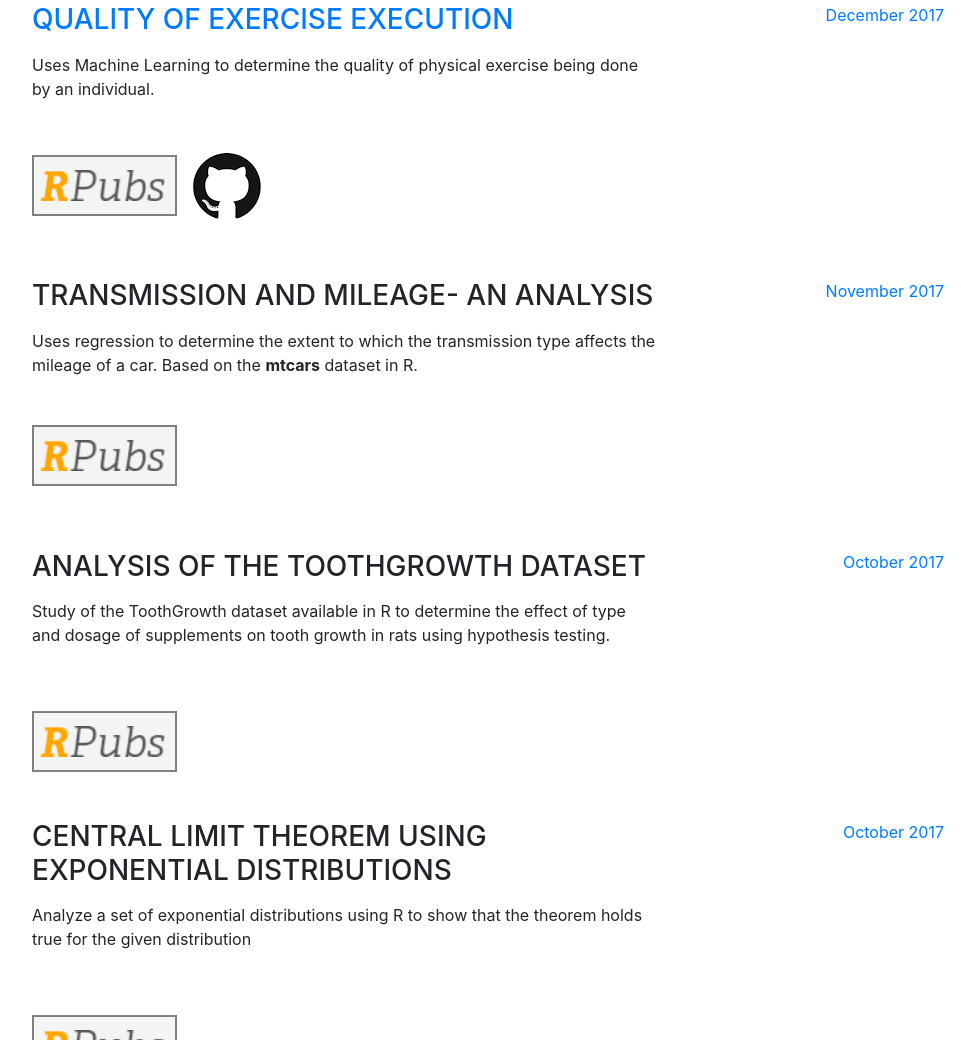
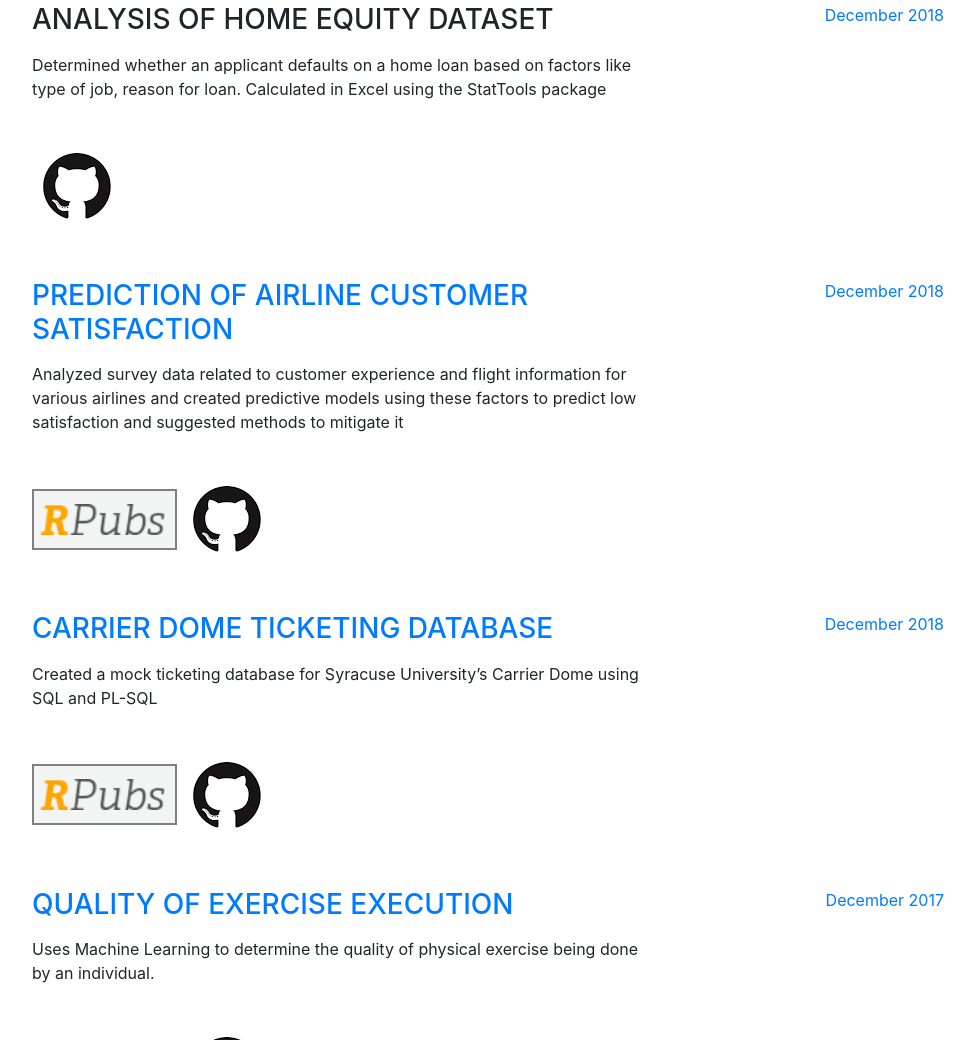
Before and after one commit to Eashani/eashani.github.io, a website with bundled scripts: page index.html in a window 1280 px wide. Shown: the part 931-1971 px from the top of the page, without its empty margins (288-1263 px from the left). Built offline with nearby package versions, Linux system fonts and the light colour scheme; a web font is replaced by a local one.

Commit message:
added projects

```diff
--- a/index.html
+++ b/index.html
@@ -117,6 +117,47 @@
       <section class="resume-section p-3 p-lg-5 d-flex flex-column" id="portfolio">
         <div class="my-auto">
           <h2 class="mb-5">Portfolio</h2>
+          <div class="resume-item d-flex flex-column flex-md-row mb-5">
+            <div class="resume-content mr-auto">
+              <h3 class="mb-0">Analysis of home equity dataset</h3>
+              <div class="subheading mb-3"></div>
+              <p>Determined whether an applicant defaults on a home loan based on factors like type of job, reason for loan. Calculated in Excel using the StatTools package</p>
+        <br>
+        <a href="https://github.com/Eashani/practicalmachinelearning" target="_blank"><img class="image" src="img/github.png"></img></a>
+            </div>
+            <div class="resume-date text-md-right">
+              <span class="text-primary">December 2018</span>
+            </div>
+          </div>
+
+          <div class="resume-item d-flex flex-column flex-md-row mb-5">
+            <div class="resume-content mr-auto">
+              <a href="https://rpubs.com/eashani/344399" target="_blank"><h3 class="mb-0">Prediction of airline customer satisfaction</h3></a>
+              <div class="subheading mb-3"></div>
+              <p>Analyzed survey data related to customer experience and flight information for various airlines and created predictive models using these factors to predict low satisfaction and suggested methods to mitigate it</p>
+			  <br>
+			<a href="https://rpubs.com/eashani/344399" target="_blank"><img style="border:2px solid gray" class="image" src="img/rpubs.png"></img></a>
+			<a href="https://github.com/Eashani/practicalmachinelearning" target="_blank"><img class="image" src="img/github.png"></img></a>
+            </div>
+            <div class="resume-date text-md-right">
+              <span class="text-primary">December 2018</span>
+            </div>
+          </div>
+
+          <div class="resume-item d-flex flex-column flex-md-row mb-5">
+            <div class="resume-content mr-auto">
+              <a href="https://rpubs.com/eashani/344399" target="_blank"><h3 class="mb-0">Carrier dome ticketing database</h3></a>
+              <div class="subheading mb-3"></div>
+              <p>Created a mock ticketing database for Syracuse University’s Carrier Dome using SQL and PL-SQL</p>
+        <br>
+        <a href="https://rpubs.com/eashani/344399" target="_blank"><img style="border:2px solid gray" class="image" src="img/rpubs.png"></img></a>
+        <a href="https://github.com/Eashani/practicalmachinelearning" target="_blank"><img class="image" src="img/github.png"></img></a>
+            </div>
+            <div class="resume-date text-md-right">
+              <span class="text-primary">December 2018</span>
+            </div>
+          </div>
+
 
           <div class="resume-item d-flex flex-column flex-md-row mb-5">
             <div class="resume-content mr-auto">
```
